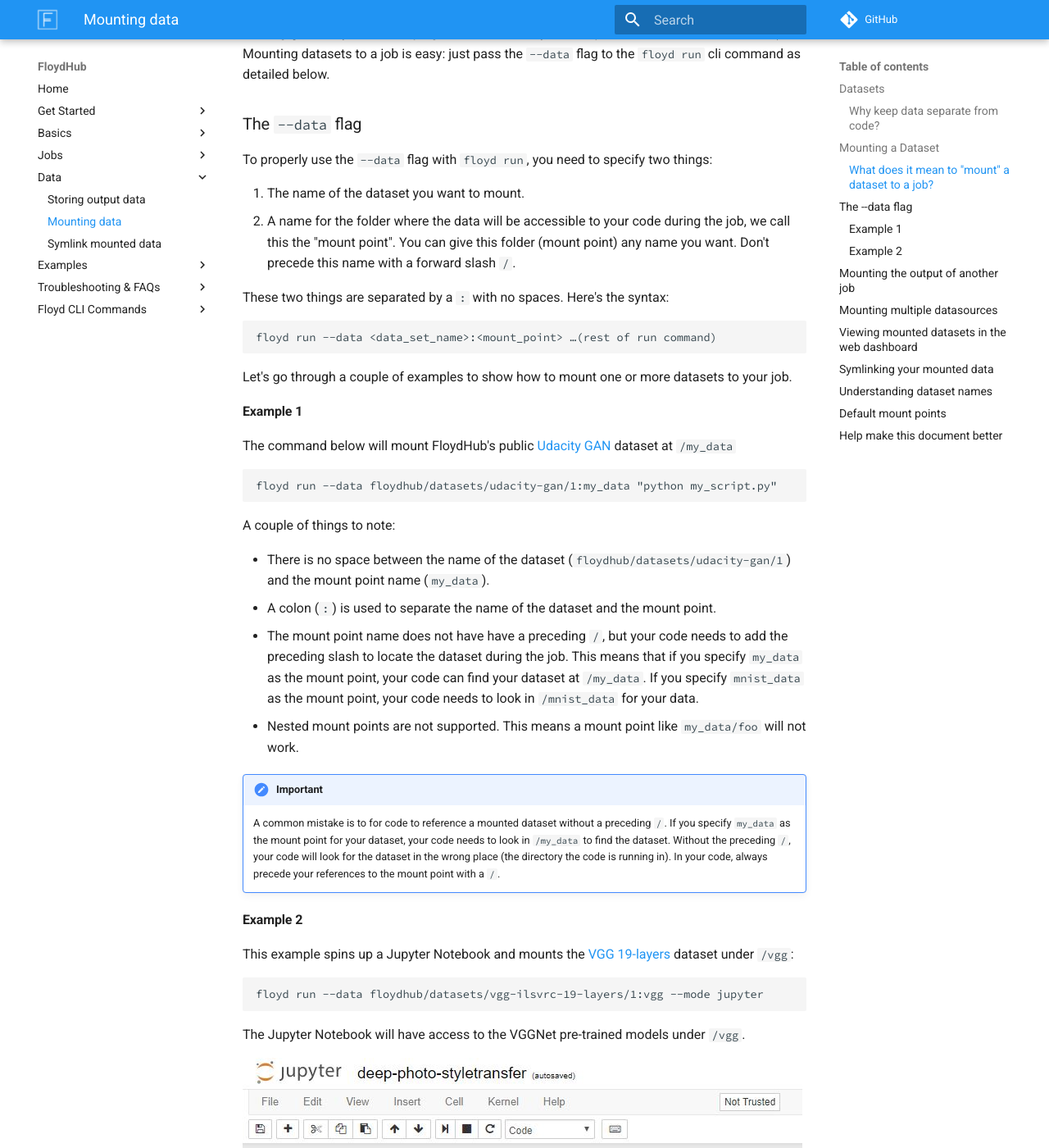
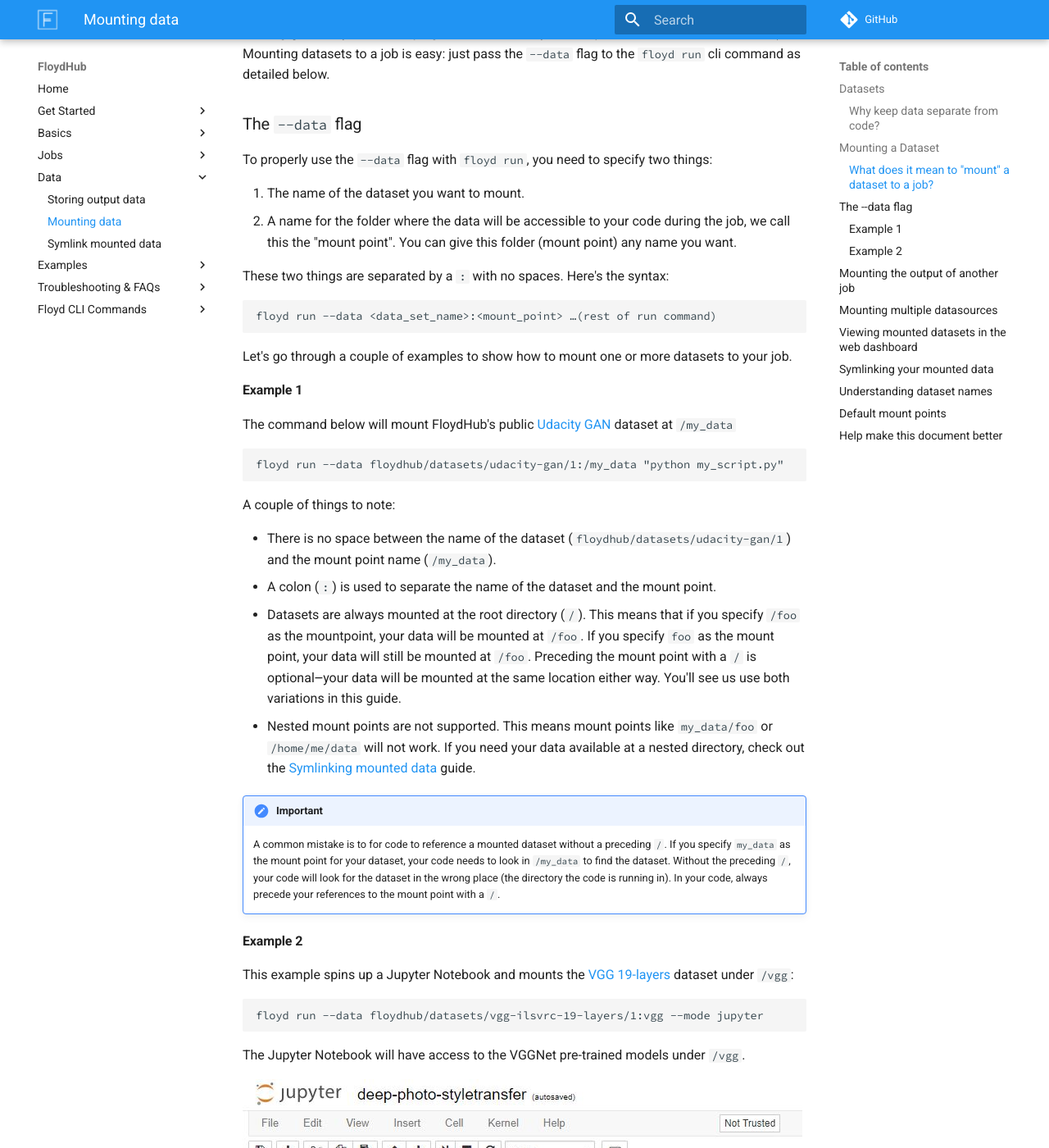
Before and after one commit to floydhub/floyd-docs, an MkDocs documentation site: the page built from docs/guides/data/mounting_data.md, in a window 1280 px wide and 1400 px high, scrolled down 1070 px. Shown: the whole window at 82% size. Built offline with MkDocs 1.6.1 and Material for MkDocs 9.7.7, drawn with Linux system fonts in a browser that asks for light colours; comment, search, counter and statistics services are not loaded; old or Windows-style settings are respelled for this version of MkDocs.

Commit message:
remove restrictions on preceding slash

````diff
--- a/docs/guides/data/mounting_data.md
+++ b/docs/guides/data/mounting_data.md
@@ -55,8 +55,7 @@
   1. The name of the dataset you want to mount.
   2. A name for the folder where the data will be
   accessible to your code during the job, we call this the "mount point". You
-  can give this folder (mount point) any name you want. Don't precede this name
-  with a forward slash `/`.
+  can give this folder (mount point) any name you want.
 
 These two things are separated by a `:` with no spaces. Here's the syntax:
 
@@ -72,22 +71,25 @@
 [Udacity GAN](https://www.floydhub.com/floydhub/datasets/udacity-gan/1)
  dataset at `/my_data`
 ```
-floyd run --data floydhub/datasets/udacity-gan/1:my_data "python my_script.py"
+floyd run --data floydhub/datasets/udacity-gan/1:/my_data "python my_script.py"
 ```
 
 A couple of things to note:
 
   - There is no space between the name of the dataset
-    (`floydhub/datasets/udacity-gan/1`) and the mount point name (`my_data`).
+    (`floydhub/datasets/udacity-gan/1`) and the mount point name (`/my_data`).
   - A colon (`:`) is used to separate the name of the dataset and the
     mount point.
-  - The mount point name does not have have a preceding `/`, but your code
-    needs to add the preceding slash to locate the dataset during the job.
-    This means that if you specify `my_data` as the mount point, your code can
-    find your dataset at `/my_data`. If you specify `mnist_data` as the mount
-    point, your code needs to look in `/mnist_data` for your data.
-  - Nested mount points are not supported. This means a mount point like
-    `my_data/foo` will not work.
+  - Datasets are always mounted at the root directory (`/`). This means that if
+    you specify `/foo` as the mountpoint, your data will be mounted at `/foo`.
+    If you specify `foo` as the mount point, your data will still be mounted
+    at `/foo`. Preceding the mount point with a `/` is optional‒your data will
+    be mounted at the same location either way. You'll see us use both
+    variations in this guide.
+  - Nested mount points are not supported. This means mount points like
+    `my_data/foo` or `/home/me/data` will not work. If you need your data
+    available at a nested directory, check out the [Symlinking mounted
+    data](./symlink_mounted_data) guide.
 
 !!! important
     A common mistake is to for code to reference a mounted dataset without a
````
